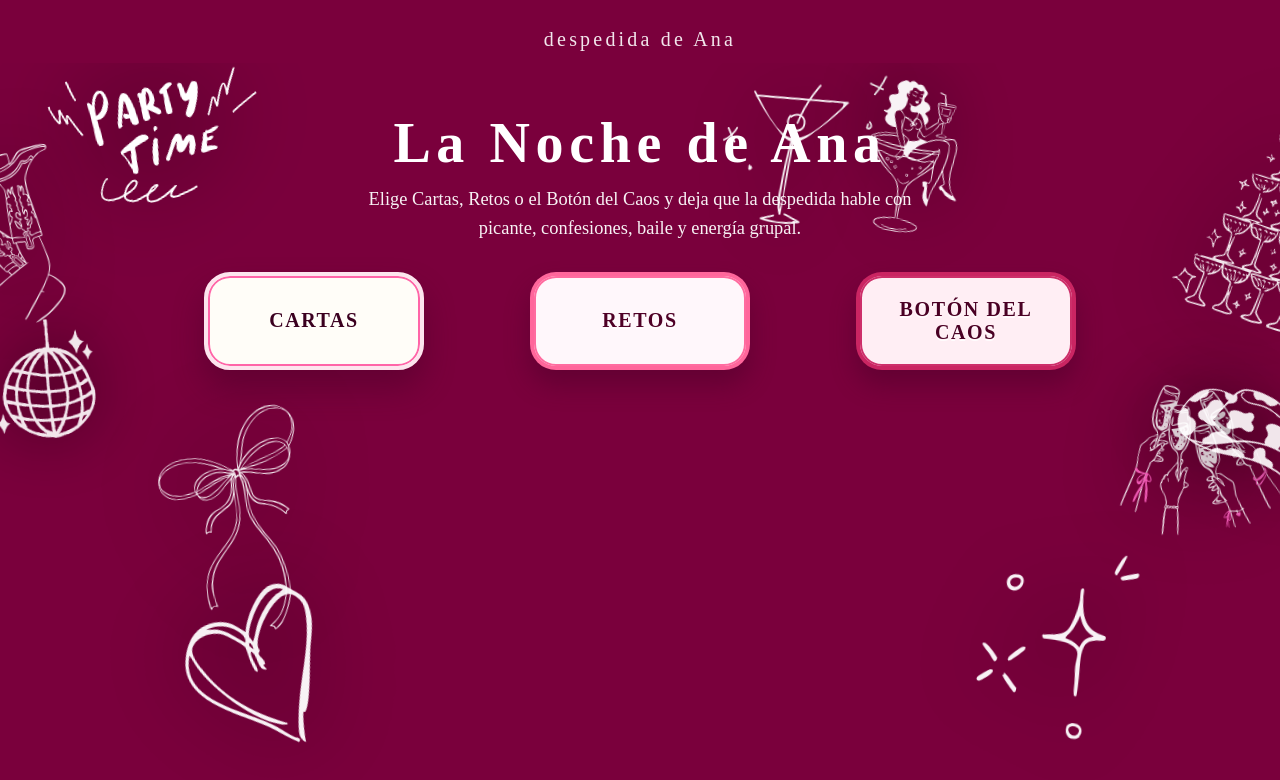
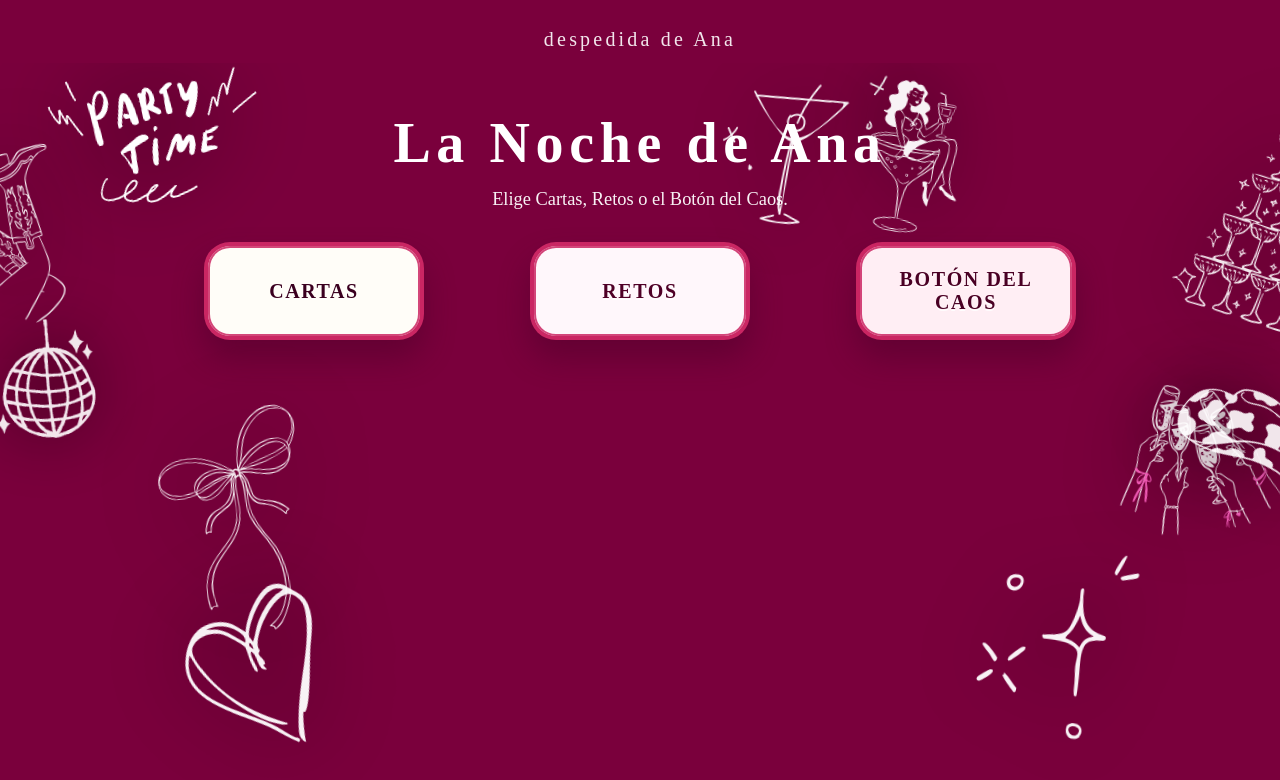
Before and after one commit to amaliaPonce/la-noche-de-ana-, a Vue app: page / in a window 1280 px wide. Shown: the top 780 px of the page. Built offline with nearby package versions, Linux system fonts and the light colour scheme; a web font is replaced by a local one.

Commit message:
Adjust mode button styling

```diff
--- a/src/App.vue
+++ b/src/App.vue
@@ -8,7 +8,7 @@
       <section v-if="currentMode === 'home'" class="panel home-panel">
           <div class="home-content">
             <h1 class="app-title">La Noche de Ana</h1>
-            <p class="app-body">Elige Cartas, Retos o el Botón del Caos y deja que la despedida hable con picante, confesiones, baile y energía grupal.</p>
+            <p class="app-body">Elige Cartas, Retos o el Botón del Caos.</p>
             <div class="mode-grid">
               <button v-for="mode in modeButtons" :key="mode.value" type="button" class="mode-btn" :class="mode.value" @click="setMode(mode.value)">
                 {{ mode.label }}
@@ -661,7 +661,6 @@ function vibrate() {
   margin: 0 auto;
 }
 
-
 .mode-btn {
   border: none;
   border-radius: 26px;
@@ -679,8 +678,8 @@ function vibrate() {
   letter-spacing: 0.08em;
   text-transform: uppercase;
   background: #fffdf8;
-  border: 4px solid #fde5ee;
-  box-shadow: inset 0 0 0 2px rgba(255, 0, 115, 0.6), 0 18px 30px rgba(74, 0, 40, 0.45);
+  border: 4px solid rgba(200, 27, 91, 0.95);
+  box-shadow: inset 0 0 0 2px rgba(200, 27, 91, 0.8), 0 18px 30px rgba(74, 0, 40, 0.45);
   text-shadow: 0 2px 0 rgba(255, 255, 255, 0.85);
   max-width: 220px;
   width: 100%;
@@ -688,20 +687,16 @@ function vibrate() {
 
 .mode-btn:hover {
   transform: translateY(-3px) scale(1.01);
-  box-shadow: inset 0 0 0 2px rgba(255, 0, 115, 0.6), 0 18px 30px rgba(80, 0, 40, 0.45);
+  box-shadow: inset 0 0 0 2px rgba(200, 27, 91, 0.9), 0 18px 30px rgba(74, 0, 40, 0.45);
 }
 
 .mode-btn.retos {
-  border-color: rgba(255, 94, 150, 0.95);
   color: #4f0026;
-  box-shadow: inset 0 0 0 2px rgba(255, 94, 150, 0.9), 0 15px 25px rgba(74, 0, 40, 0.45);
   background: #fff7fb;
 }
 
 .mode-btn.caos {
-  border-color: rgba(200, 27, 91, 0.95);
   color: #4a0024;
-  box-shadow: inset 0 0 0 2px rgba(200, 27, 91, 0.9), 0 15px 25px rgba(74, 0, 40, 0.45);
   background: #ffeef4;
 }
 
```
